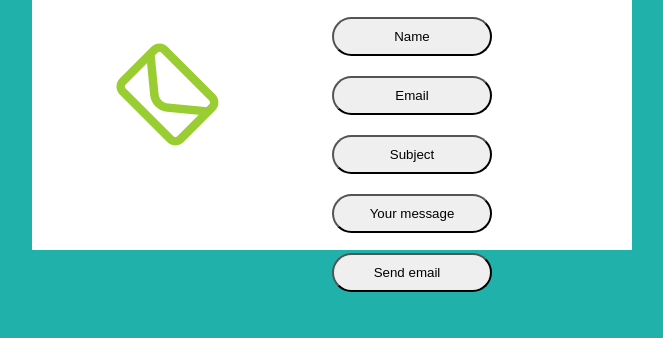
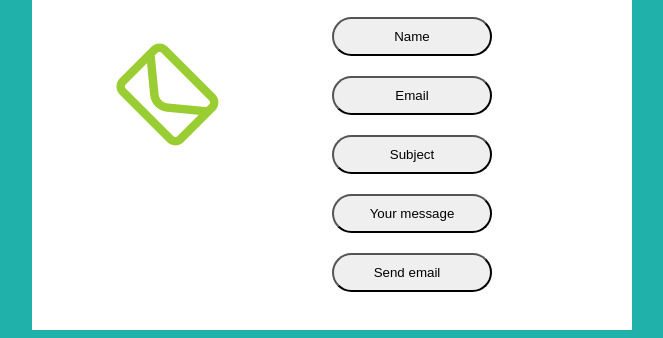
Before and after one commit to caadf/ejercicio-2, a plain HTML site: page index.html in a window 1280 px wide. Shown: the part 550-888 px from the top of the page, without its empty margins (308-971 px from the left). Before the commit the page ends 842 px from the top, so only its background shows below. Drawn offline with Linux system fonts and the light colour scheme.

Commit message:
continuando practica

```diff
--- a/index.html
+++ b/index.html
@@ -36,7 +36,7 @@
             </div>
         </div>
 
-        <div class="container">
+        <div class="container1">
             <div class="body-left">
                 <i class="fa-regular fa-envelope"></i>
             </div>
--- a/styles.css
+++ b/styles.css
@@ -65,3 +65,13 @@ button{
 h2{
     margin-left: 20px;
 }
+
+.container1{
+    background-color: white;
+    width: 600px;
+    height: 380px;
+    margin:auto;
+    display:flex;
+    margin-top: 100px;
+
+}
```
